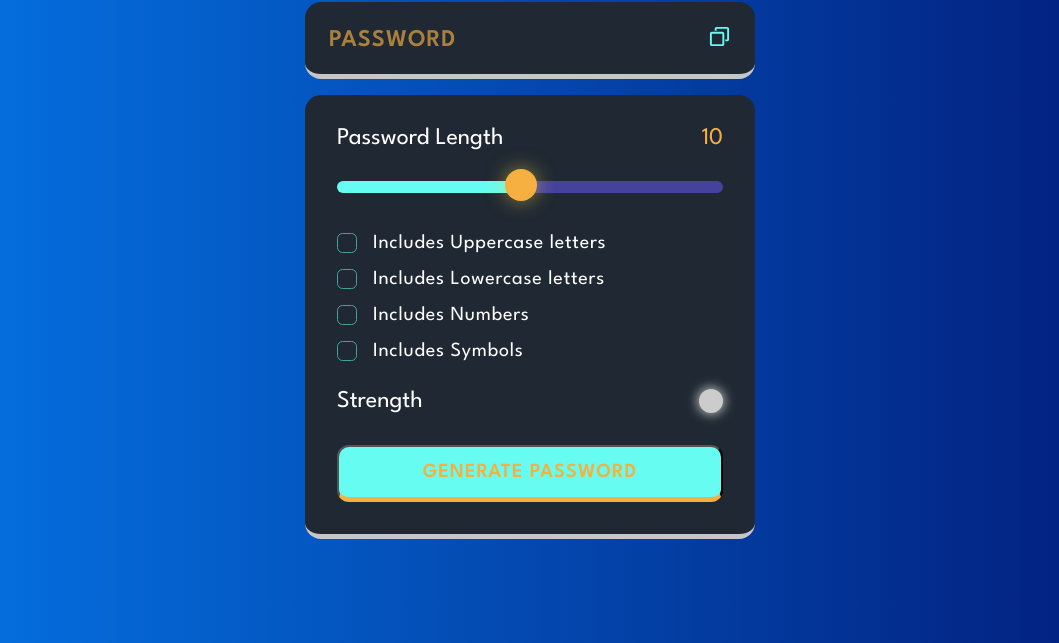
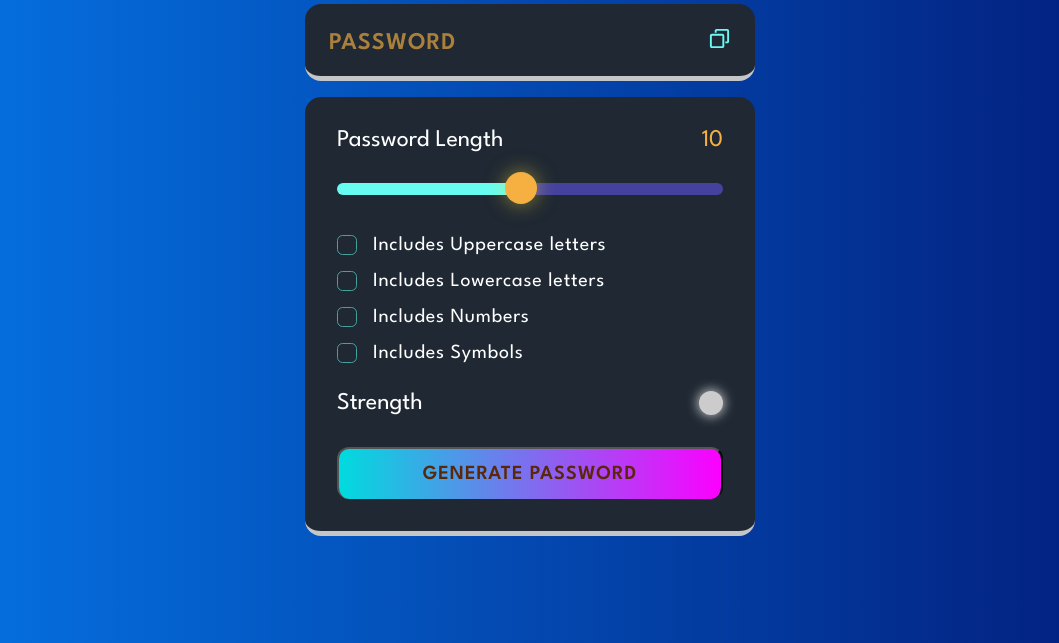
Before and after one commit to msubhadarshee/Password-Generator, a plain HTML site: page index.html in a window 1280 px wide. Shown: the part 157-800 px from the top of the page, without its empty margins (110-1169 px from the left). Drawn offline with Linux system fonts and the light colour scheme.

Commit message:
generate button updated

```diff
--- a/style2.css
+++ b/style2.css
@@ -134,15 +134,20 @@ h1 {
 .generateButton {
     width: 100%;
     padding: 1rem 0;
-    background-color: var(--vb-violet);
+    background: #fc00ff;
+    background: -webkit-linear-gradient(to right, #00dbde, #fc00ff);
+    background: linear-gradient(to right, #00dbde, #fc00ff);
     text-align: center;
     border-radius: 0.75rem;
-    border-bottom: 0.35rem solid var(--vb-yellow);
+    border-bottom: 0.35rem solid var(--vb-white);
     text-transform: uppercase;
     letter-spacing: 1px;
-    color: var(--vb-yellow);
+    color: rgb(90, 39, 8);
     font-weight: 600;
     font-size: 1.25rem;
+}
+.generateButton:hover{
+    cursor: pointer;
 }
 
 .check {
```
